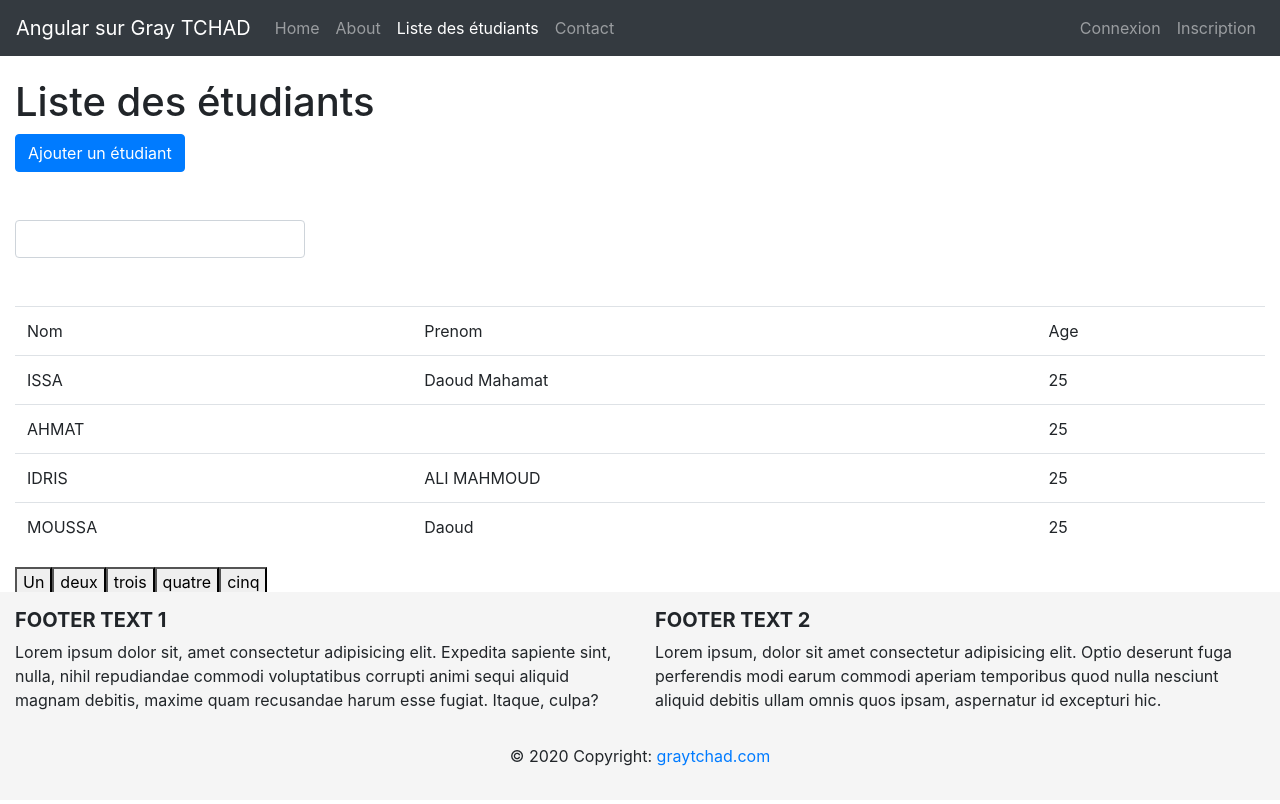
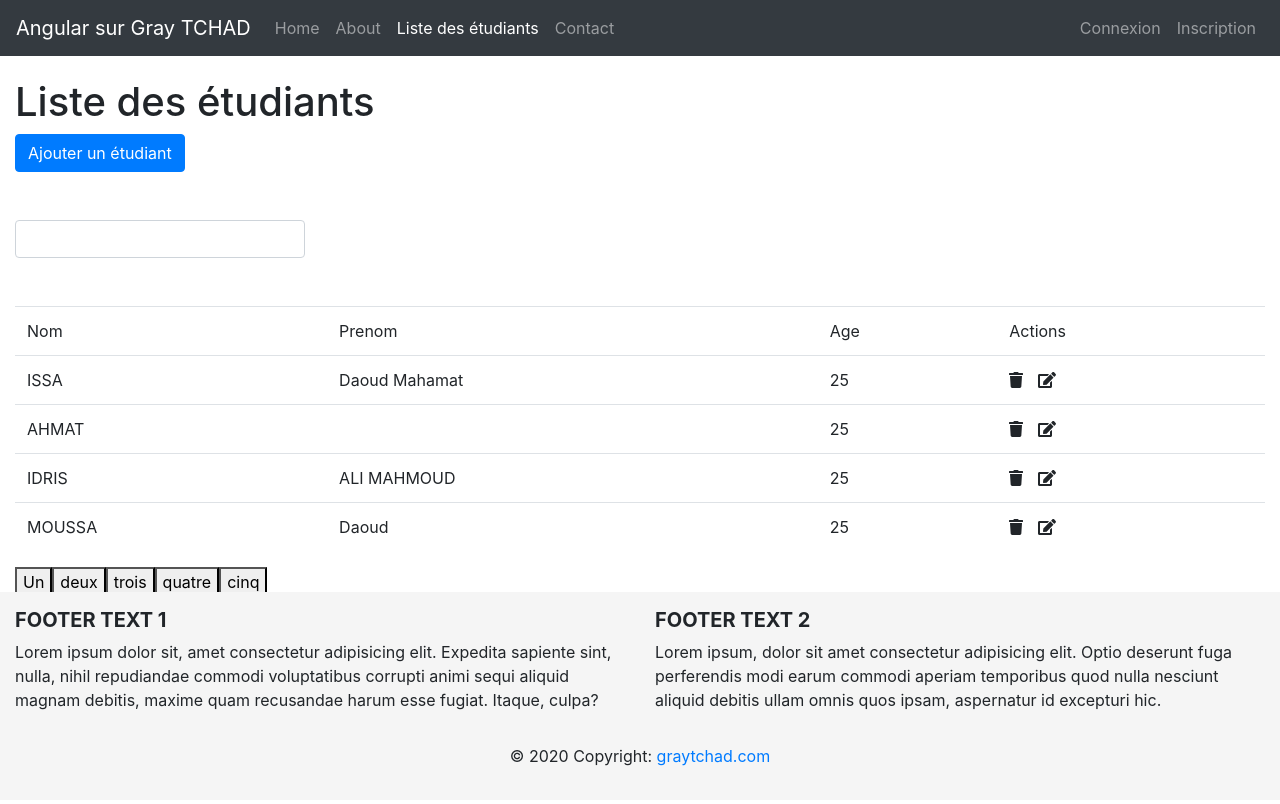
Before and after one commit to doutoum90/graytchadformationangular, an Angular app: page /list in a window 1280 px wide. Shown: the top 804 px of the page. Built offline with nearby package versions, Linux system fonts and the light colour scheme.

Commit message:
add changes of lesson 14

```diff
--- a/package.json
+++ b/package.json
@@ -19,6 +19,9 @@
     "@angular/platform-browser": "~10.0.2",
     "@angular/platform-browser-dynamic": "~10.0.2",
     "@angular/router": "~10.0.2",
+    "@fortawesome/angular-fontawesome": "^0.7.0",
+    "@fortawesome/fontawesome-svg-core": "^1.2.29",
+    "@fortawesome/free-solid-svg-icons": "^5.13.1",
     "bootstrap": "^4.5.0",
     "jquery": "^3.5.1",
     "popper.js": "^1.16.1",
--- a/src/app/etudiantdir/etudiant.module.ts
+++ b/src/app/etudiantdir/etudiant.module.ts
@@ -9,6 +9,7 @@ import { AjoutEtudiantComponent } from './ajout-etudiant/ajout-etudiant.componen
 import { ModificationEtudiantComponent } from './modification-etudiant/modification-etudiant.component';
 import { MajusculeDirective } from '../directives/majuscule.directive';
 import { NombreDirective } from '../directives/nombre.directive';
+import { FontAwesomeModule } from '@fortawesome/angular-fontawesome';
 
 
 
@@ -25,7 +26,8 @@ import { NombreDirective } from '../directives/nombre.directive';
   imports: [
     CommonModule,
     FormsModule,
-    EtudiantRoutingModule
+    EtudiantRoutingModule,
+    FontAwesomeModule
   ],
   exports: [
     ListStudentComponent,
--- a/src/app/etudiantdir/lalekou/lalekou.component.html
+++ b/src/app/etudiantdir/lalekou/lalekou.component.html
@@ -16,15 +16,19 @@
                     <td>Nom</td>
                     <td>Prenom</td>
                     <td>Age</td>
+                    <td>Actions</td>
                 </tr>
             </thead>
             <tbody>
-                <tr *ngFor="let etudiant of (etudiants | async | filtre : motCle) " (mouseout)="test(etudiant)"
-                    (click)="afficher(etudiant)" [routerLink]="['modifier', etudiant.id]">
+                <tr *ngFor="let etudiant of (etudiants | async | filtre : motCle)"
+                    (dbclick)="afficher('modifier', etudiant.id)">
                     <td>{{etudiant.nom}}</td>
                     <td>{{etudiant.prenom ? (etudiant.prenom.prenom1): null}} {{etudiant?.prenom?.prenom2}}</td>
                     <td>{{etudiant.age}}</td>
-                    <!-- <td><button class="btn btn-trash"></button></td> -->
+                    <td>
+                        <fa-icon (click)="supprimer(etudiant.id)" [ngStyle]="{'margin-right': '15px'}" [icon]="iconSuppr"></fa-icon>
+                        <fa-icon (click)="modifier(etudiant.id)" [icon]="iconModifier"></fa-icon>
+                    </td>
                 </tr>
             </tbody>
         </table>
--- a/src/app/etudiantdir/lalekou/lalekou.component.ts
+++ b/src/app/etudiantdir/lalekou/lalekou.component.ts
@@ -1,6 +1,9 @@
 import { Component, OnInit } from '@angular/core';
 import { Observable, of } from 'rxjs';
-import {RecuperationDataService} from '../../services/recuperation-data.service';
+import { RecuperationDataService } from '../../services/recuperation-data.service';
+import { faTrash, faEdit, IconDefinition } from '@fortawesome/free-solid-svg-icons';
+
+import { Router } from '@angular/router';
 
 export interface Etudiant {
   id: number;
@@ -20,25 +23,29 @@ interface Identite {
   styleUrls: ['./lalekou.component.scss']
 })
 export class LalekouComponent implements OnInit {
+  iconSuppr: IconDefinition = faTrash;
+  iconModifier: IconDefinition = faEdit;
   titre = 'Page lalekou';
   etudiants: Observable<Array<Etudiant>>;
   motCle = '';
 
-  constructor(private readonly service : RecuperationDataService) { }
+  constructor(private readonly service: RecuperationDataService, private router: Router) { }
 
   ngOnInit(): void {
     this.etudiants = this.getData();
   }
 
-  afficher(etudiant: Etudiant): void {
-    console.log('Nom: ', etudiant.nom);
-    console.log('Prenom: ', (etudiant.prenom) ? etudiant.prenom.prenom1 + ' ' + etudiant.prenom.prenom2 : '');
-    console.log('Age: ', etudiant.age);
+  afficher(path: string, id: number): void {
+    this.router.navigate([path, id]);
   }
 
-  test(etudiant: Etudiant): void {
-    console.log('vous avez survoler l\'étudiant ', etudiant.nom);
+  supprimer(id: number) {
+    console.log('suppression de l\'etudiant avec l\'id', id);
   }
+  modifier(id: number) {
+    this.router.navigate(['list/modifier', id]);
+  }
+
   getData(): Observable<Array<Etudiant>> {
     return this.service.getEtudiants();
   }
--- a/src/app/etudiantdir/list-student/list-student.component.ts
+++ b/src/app/etudiantdir/list-student/list-student.component.ts
@@ -6,8 +6,7 @@ import { Component, OnInit } from '@angular/core';
   styleUrls: ['./list-student.component.scss']
 })
 export class ListStudentComponent implements OnInit {
-
-  nomButton='btn1';
+  nomButton = 'btn1';
   constructor() { }
 
   ngOnInit(): void {
```
Also changed, not shown: 1 other file (tests, documents, lock files or other folders).
